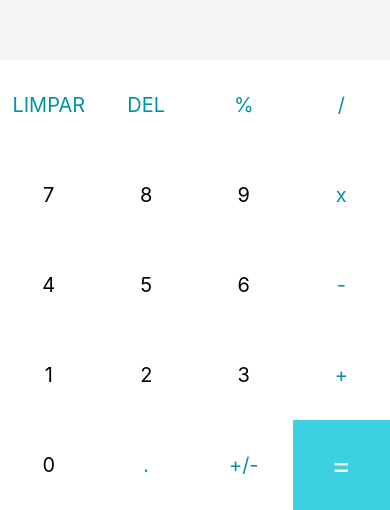
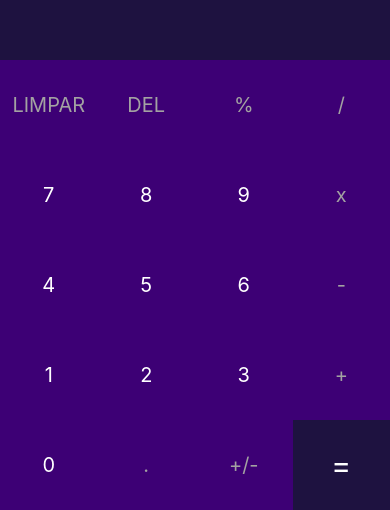
Before and after one commit to spacetk00/react-native-calculadora, a React Native app: screen / in a window 390 px wide. Shown: the part 334-844 px from the top of the page. Built offline with nearby package versions, Linux system fonts and the light colour scheme.

Commit message:
Ajuste do tema do aplicativo

```diff
--- a/App.js
+++ b/App.js
@@ -103,7 +103,7 @@
             <TouchableOpacity
               onPress={() => handleInput(button)}
               key={button}
-              style={[styles.button, {backgroundColor: '#3dd0e3'}]}>
+              style={[styles.button, {backgroundColor: '#1E1240'}]}>
               <Text style={[styles.textButton, {color: 'white', fontSize: 30}]}>
                 {button}
               </Text>
@@ -117,7 +117,7 @@
               <Text
                 style={[
                   styles.textButton,
-                  {color: typeof button === 'number' ? 'black' : '#0093a6'},
+                  {color: typeof button === 'number' ? 'white' : '#a3a2a2'},
                 ]}>
                 {button}
               </Text>
@@ -137,17 +137,17 @@
   results: {
     flex: 2,
     justifyContent: 'center',
-    backgroundColor: '#f5f5f5',
+    backgroundColor: '#1E1240',
   },
   resultText: {
-    color: '#282F38',
+    color: 'white',
     fontSize: 32,
     fontWeight: 'bold',
     padding: 12,
     textAlign: 'right',
   },
   historyText: {
-    color: '#7c7c7c',
+    color: '#65626C',
     fontSize: 20,
     marginRight: 10,
     alignSelf: 'flex-end',
@@ -157,7 +157,7 @@
     flexWrap: 'wrap',
   },
   button: {
-    backgroundColor: 'white',
+    backgroundColor: '#3D0075',
     alignItems: 'center',
     justifyContent: 'center',
     minWidth: 90,
```
